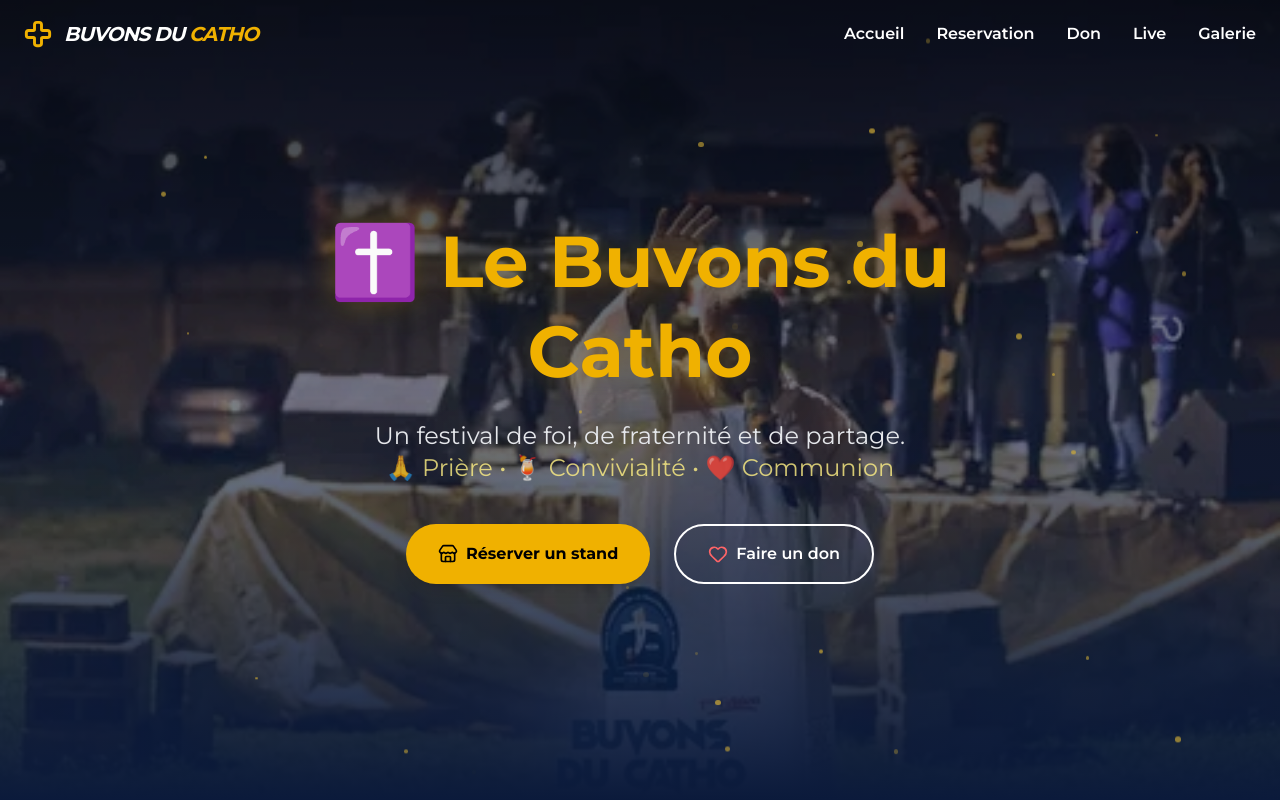
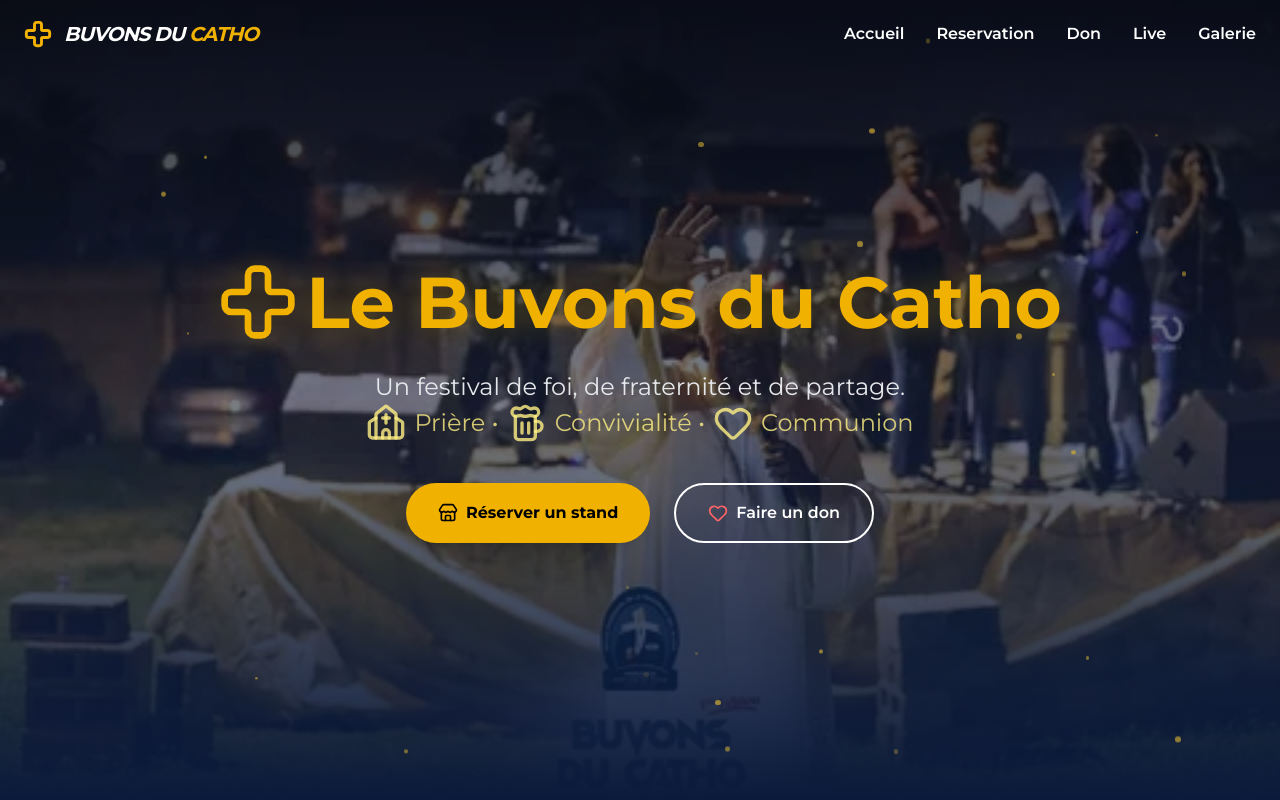
Before and after one commit to Informatics-mas/buvons-du-catho, a React (Vite) app: page / in a window 1280 px wide. Shown: the top 800 px of the page. Built offline with nearby package versions, Linux system fonts and the light colour scheme.

Commit message:
remove some emoji and replace by icon

```diff
--- a/src/components/Footer.jsx
+++ b/src/components/Footer.jsx
@@ -62,7 +62,7 @@ export default function Footer() {
           </div>
           <div className="flex flex-col space-y-2">
             <a
-              href="https://facebook.com/buvonsducatho"
+              href="https://facebook.com/groups/oppje.anyama/"
               target="_blank"
               rel="noopener noreferrer"
               className="flex items-center gap-2 hover:translate-x-2 transition-transform hover:text-blue-400"
--- a/src/components/Galerie.jsx
+++ b/src/components/Galerie.jsx
@@ -1,5 +1,6 @@
 import { useEffect, useState } from "react";
 import Navbar from "../components/Navbar";
+import SafeIcon from "./Safeicon";
 
 export default function Galerie() {
   const [images, setImages] = useState([]); // Initialisé à un tableau vide
@@ -35,11 +36,11 @@ export default function Galerie() {
 
       <section className="pt-32 pb-20 px-6 bg-[#0B1A3B] text-white min-h-screen">
         <div className="max-w-7xl mx-auto">
-          <h2 className="text-4xl md:text-5xl font-bold text-center text-yellow-500 mb-6 italic uppercase tracking-tighter">
-            📸 Souvenirs des éditions
+          <h2 className="text-4xl md:text-5xl font-bold text-center text-yellow-500 mb-6 italic uppercase tracking-tighter flex items-center justify-center gap-2">
+            <SafeIcon name="Camera" size={60} />  Souvenirs des éditions
           </h2>
-          <p className="text-center text-gray-300 mb-16 max-w-2xl mx-auto">
-            Revivez les moments forts de fraternité et de partage de "Buvons du Catho". ✨
+          <p className="text-center text-gray-300 mb-16 max-w-2xl mx-auto flex items-center justify-center gap-2">
+            Revivez les moments forts de fraternité et de partage de "Buvons du Catho". <SafeIcon name="Sparkles" size={22} className="text-yellow-400" />
           </p>
 
           {loading ? (
@@ -49,7 +50,7 @@ export default function Galerie() {
             </div>
           ) : !Array.isArray(images) || images.length === 0 ? (
             <div className="text-center py-20 bg-white/5 rounded-3xl border border-white/10 backdrop-blur-sm">
-              <p className="text-gray-400 text-lg">La galerie est en cours de préparation... ⏳</p>
+              <p className="text-gray-400 text-lg flex items-center justify-center gap-2">La galerie est en cours de préparation... <SafeIcon name="Hourglass" size={22} className="text-yellow-400" /></p>
               <p className="text-gray-600 text-sm mt-2">Revenez très bientôt !</p>
             </div>
           ) : (
--- a/src/components/Heros.jsx
+++ b/src/components/Heros.jsx
@@ -39,13 +39,13 @@ export default function Hero() {
 
       {/* Contenu Principal */}
       <div className="relative z-10 px-6 max-w-4xl">
-        <h1 className="text-5xl md:text-7xl font-bold mb-6 leading-tight animate-fadeInUp text-yellow-500 drop-shadow-[0_0_15px_rgba(234,179,8,0.3)]">
-          ✝️ Le Buvons du Catho
+        <h1 className=" flex items-center justify-center gap-2 text-5xl md:text-7xl font-bold mb-6 leading-tight animate-fadeInUp text-yellow-500 drop-shadow-[0_0_15px_rgba(234,179,8,0.3)]">
+          <SafeIcon name="Cross" size={80} /> Le Buvons du Catho
         </h1>
 
         <p className="text-xl md:text-2xl mb-10 text-gray-200 animate-fadeInUp" style={{ animationDelay: '0.2s' }}>
           Un festival de foi, de fraternité et de partage.<br className="hidden md:block" />
-          <span className="text-yellow-200/80">🙏 Prière • 🍹 Convivialité • ❤️ Communion</span>
+          <span className="text-yellow-200/80 flex items-center justify-center gap-2"><SafeIcon name="Church" size={40} /> Prière • <SafeIcon name="Beer" size={40} /> Convivialité • <SafeIcon name="Heart" size={40} /> Communion</span>
         </p>
 
         <div className="flex flex-col sm:flex-row gap-6 justify-center animate-fadeInUp" style={{ animationDelay: '0.4s' }}>
```
